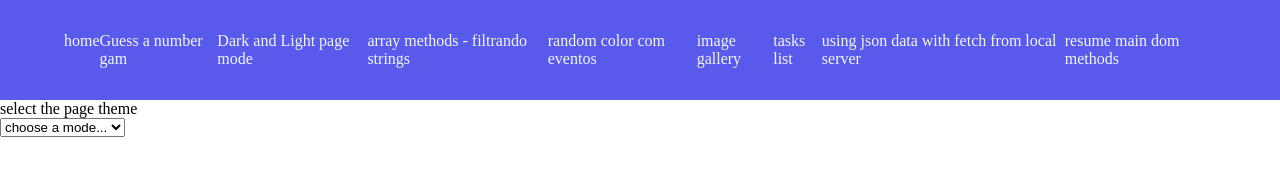
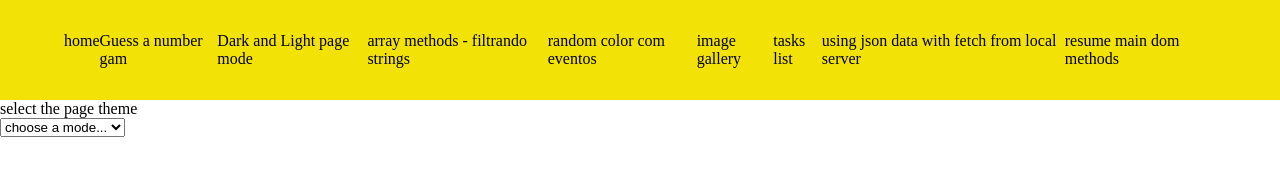
Before and after one commit to cahpace/a-project-javascript-a-day, a plain HTML site: page projects/DarkLightMode/DarkLightMode.html in a window 1280 px wide. Drawn offline with Linux system fonts and the light colour scheme.

Commit message:
feat: cria as cores para os modes de bbackground color para o body

```diff
--- a/projects/DarkLightMode/modeStyle.css
+++ b/projects/DarkLightMode/modeStyle.css
@@ -9,12 +9,12 @@ li{
 }
 a{
     text-decoration: none;
-    color: aliceblue;
+    color: black;
 }
 #nav{
     display: flex;
     flex-direction: row;
-    background-color: rgb(89, 89, 235);
+    background-color: #F2E205;
     padding: 2rem 4rem;
-    color: aliceblue;
+    color: black;
 }
```
